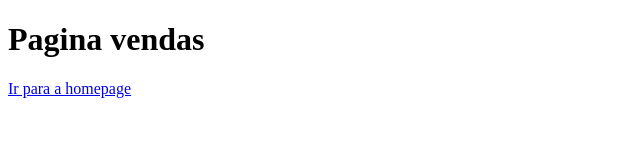
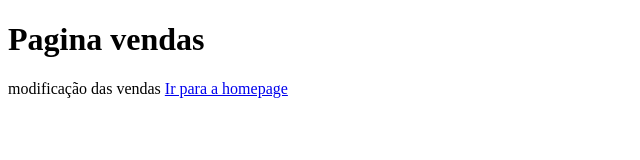
Before and after one commit to 1000neiro/Site-Vendas, a plain HTML site: page vendas.html in a window 1280 px wide. Shown: the whole page, without its empty margins (0-640 px from the left). Drawn offline with Linux system fonts and the light colour scheme.

Commit message:
Modificação do site

```diff
--- a/vendas.html
+++ b/vendas.html
@@ -7,6 +7,7 @@
 </head>
 <body>
     <h1>Pagina vendas</h1>
+    modificação das vendas
     <a href="index.html">Ir para a homepage</a>
 
 </body>
```
